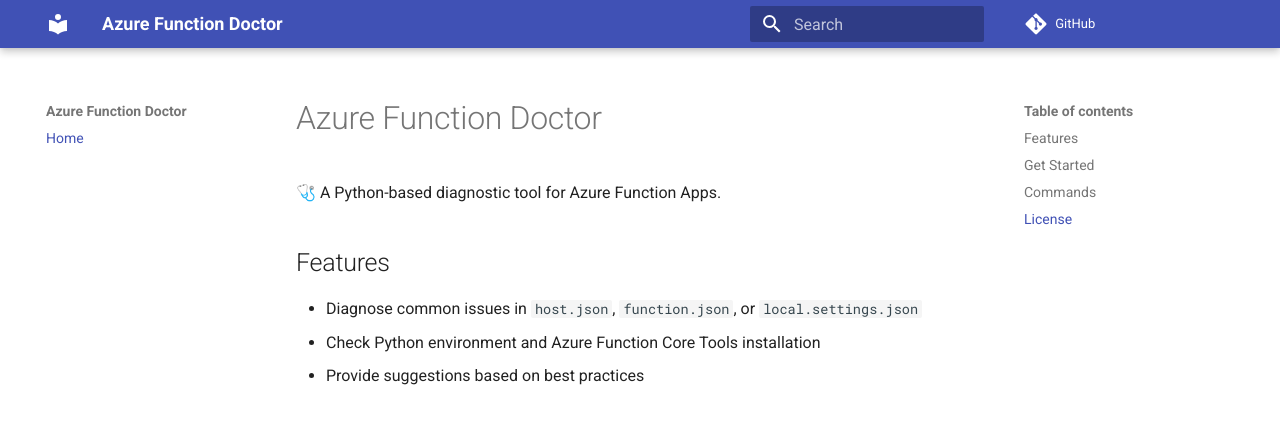
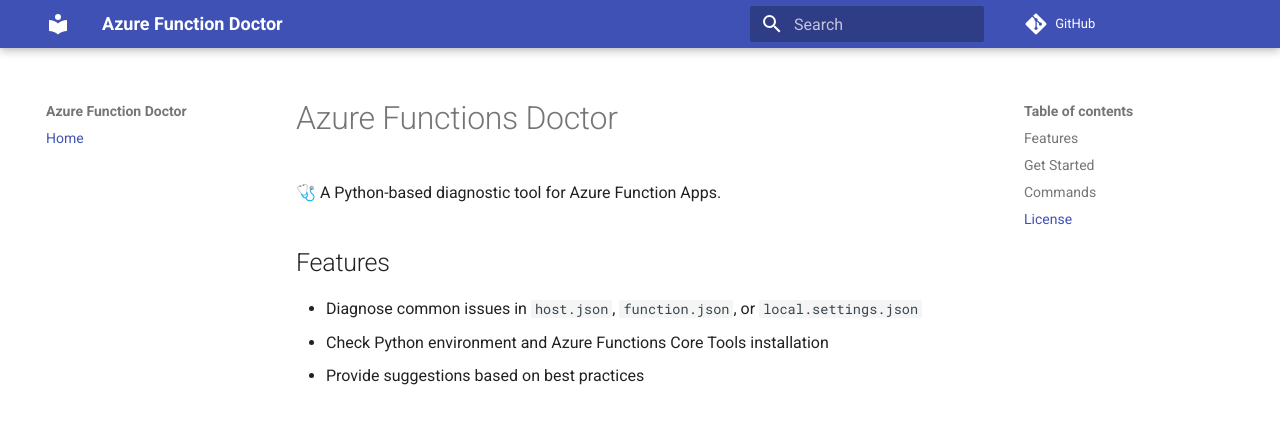
Before and after one commit to yeongseon/azure-functions-doctor-for-python, an MkDocs documentation site: the page built from docs/index.md, in a window 1280 px wide and 1260 px high. Shown: the top 434 px of the window. Built offline with MkDocs 1.6.1 and Material for MkDocs 9.7.7, drawn with Linux system fonts in a browser that asks for light colours; comment, search, counter and statistics services are not loaded.

```diff
--- a/docs/index.md
+++ b/docs/index.md
@@ -1,11 +1,11 @@
-# Azure Function Doctor
+# Azure Functions Doctor
 
 🩺 A Python-based diagnostic tool for Azure Function Apps.
 
 ## Features
 
 - Diagnose common issues in `host.json`, `function.json`, or `local.settings.json`
-- Check Python environment and Azure Function Core Tools installation
+- Check Python environment and Azure Functions Core Tools installation
 - Provide suggestions based on best practices
 
 ## Get Started
```
